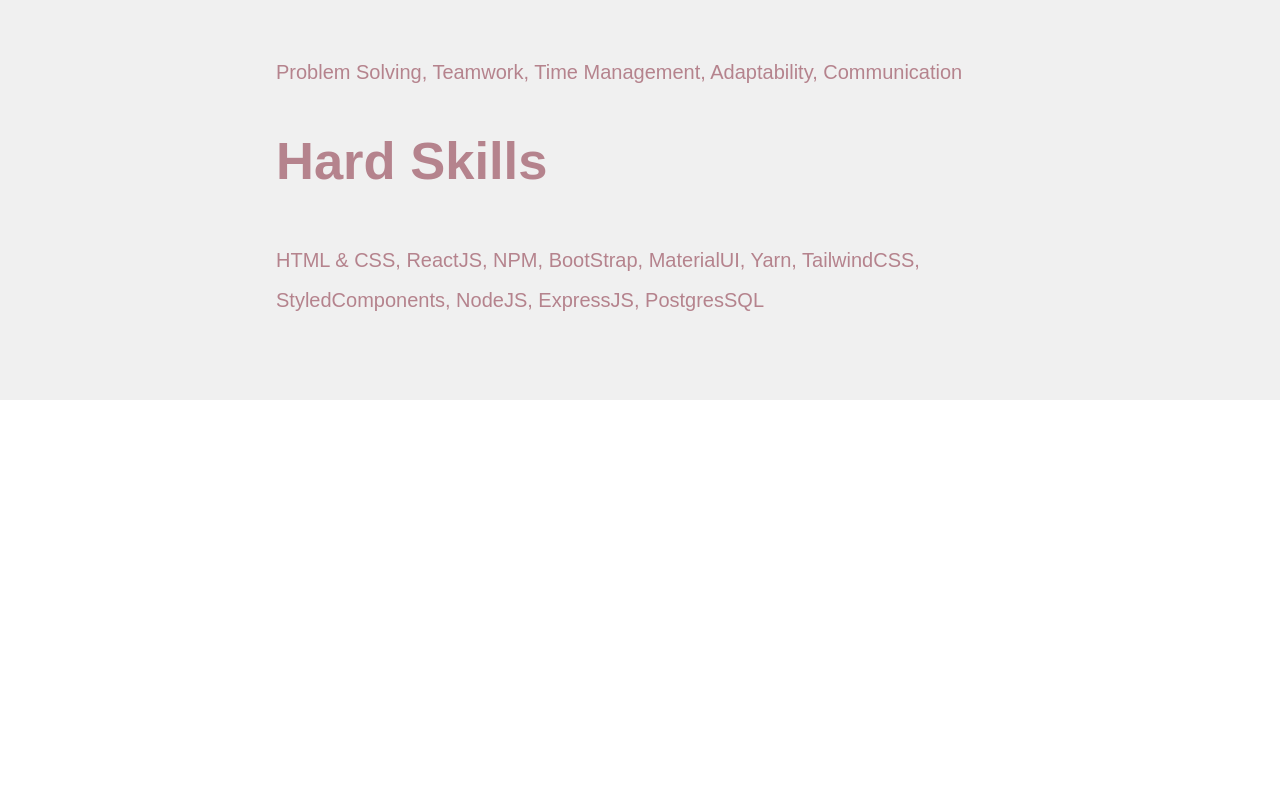
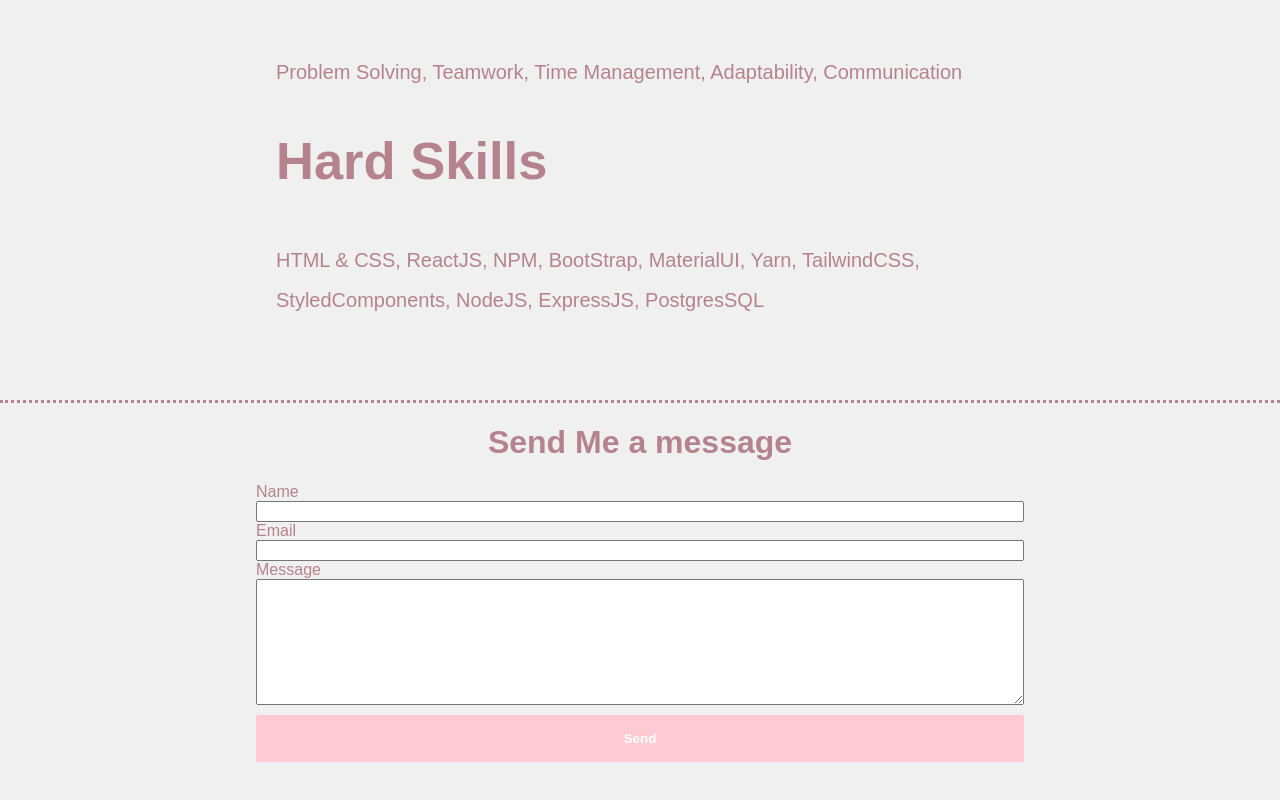
Before and after one commit to MarinaAlmeida20/personal-portfolio, a React (Create React App) app: page / in a window 1280 px wide. Shown: the part 1110-1910 px from the top of the page. Before the commit the page ends 1510 px from the top, so only its background shows below. Built offline with nearby package versions, Linux system fonts and the light colour scheme.

Commit message:
email form

```diff
--- a/package.json
+++ b/package.json
@@ -3,11 +3,13 @@
   "version": "0.1.0",
   "private": true,
   "dependencies": {
+    "@emailjs/browser": "^3.6.2",
     "@material-ui/core": "^4.12.4",
     "@material-ui/icons": "^4.11.3",
     "@testing-library/jest-dom": "^5.16.4",
     "@testing-library/react": "^13.3.0",
     "@testing-library/user-event": "^13.5.0",
+    "dotenv": "^16.0.1",
     "react": "^18.2.0",
     "react-dom": "^18.2.0",
     "react-router-dom": "^6.3.0",
--- a/src/pages/ContactMe.jsx
+++ b/src/pages/ContactMe.jsx
@@ -1,18 +1,29 @@
-import React, { useRef } from 'react';
-import emailjs from '@emailjs/browser';
+import React, { useRef } from "react";
+import emailjs from "@emailjs/browser";
+import "../styles/ContactMe.css";
 
-export const ContactUs = () => {
+export const ContactMe = () => {
   const form = useRef();
 
   const sendEmail = (e) => {
     e.preventDefault();
 
-    emailjs.sendForm('YOUR_SERVICE_ID', 'YOUR_TEMPLATE_ID', form.current, 'YOUR_PUBLIC_KEY')
-      .then((result) => {
+    emailjs
+      .sendForm(
+        "service_a230hdv",
+        "template_i230tvs",
+        form.current,
+        "k2ig4fUpy9zslaFZb"
+      )
+      .then(
+        (result) => {
           console.log(result.text);
-      }, (error) => {
+          console.log("message sent");
+        },
+        (error) => {
           console.log(error.text);
-      });
+        }
+      );
   };
 
   return (
@@ -22,7 +33,7 @@
       <label>Email</label>
       <input type="email" name="user_email" />
       <label>Message</label>
-      <textarea name="message" />
+      <textarea name="message" rows="8" cols="50" />
       <input type="submit" value="Send" />
     </form>
   );
--- a/src/pages/Home.jsx
+++ b/src/pages/Home.jsx
@@ -4,6 +4,7 @@
 // import PictureAsPdfIcon from '@mui/icons-material/PictureAsPdf';
 // import FilePresentIcon from '@mui/icons-material/FilePresent';
 import GithubIcon from "@material-ui/icons/GitHub";
+import { ContactMe } from "./ContactMe";
 import "../styles/Home.css";
 
 function Home() {
@@ -13,9 +14,20 @@
         <h2>Hi, My name is Marina</h2>
         <div className="prompt">
           <p>A software developer with a passion for learning and creating.</p>
-          <LinkedInIcon className="linkedInIcon" onClick={event =>  window.location.href='https://www.linkedin.com/in/marinaalmeida20/'} />
+          <LinkedInIcon
+            className="linkedInIcon"
+            onClick={(event) =>
+              (window.location.href =
+                "https://www.linkedin.com/in/marinaalmeida20/")
+            }
+          />
           {/* <EmailIcon className="emailIcon" onClick={event =>  window.location.href='https://www.linkedin.com/in/marinaalmeida20/'} /> */}
-          <GithubIcon className="githubIcon" onClick={event =>  window.location.href='https://github.com/MarinaAlmeida20'} />
+          <GithubIcon
+            className="githubIcon"
+            onClick={(event) =>
+              (window.location.href = "https://github.com/MarinaAlmeida20")
+            }
+          />
         </div>
       </div>
       <div className="skills">
@@ -24,16 +36,22 @@
           <li className="item">
             <h2> Soft Skills</h2>
             <span>
-              Problem Solving, Teamwork, Time Management, Adaptability, Communication
+              Problem Solving, Teamwork, Time Management, Adaptability,
+              Communication
             </span>
           </li>
           <li className="item">
             <h2>Hard Skills</h2>
             <span>
-            HTML & CSS, ReactJS, NPM, BootStrap, MaterialUI, Yarn, TailwindCSS, StyledComponents, NodeJS, ExpressJS, PostgresSQL
+              HTML & CSS, ReactJS, NPM, BootStrap, MaterialUI, Yarn,
+              TailwindCSS, StyledComponents, NodeJS, ExpressJS, PostgresSQL
             </span>
           </li>
         </ol>
+      </div>
+      <div className="form">
+        <h1 className="form-title">Send Me a message</h1>
+        <ContactMe />
       </div>
     </div>
   );
--- /dev/null
+++ b/src/styles/ContactMe.css
@@ -0,0 +1,29 @@
+form {
+  margin: auto;
+  padding-bottom: 10rem;
+  width: 60%;
+  display: flex;
+  flex-direction: column;
+  align-items: stretch;
+}
+
+input[type="submit"] {
+  background-color: #FFCAD4;
+  border: none;
+  border-radius: 2px;
+  color: white;
+  padding: 16px 32px;
+  text-decoration: none;
+  margin: 10px 0px;
+  font-weight: 800;
+  cursor: pointer;
+}
+
+input[type="submit"]:hover {
+    background-color: #FFE5D9;
+    color: #9D8189;
+}
+
+input:focus, textarea:focus {
+    outline: none;
+}
--- a/src/styles/Home.css
+++ b/src/styles/Home.css
@@ -45,6 +45,7 @@
   justify-content: center;
   flex-direction: column;
   align-items: center;
+  border-style: none none dotted none;
 }
 
 .skills h1 {
@@ -62,6 +63,10 @@
 
 li.item:last-child {
   padding-bottom: 50px;
+}
+
+.form-title {
+  text-align: center;
 }
 
 @media only screen and (max-width: 600px) {
```
Also changed, not shown: 2 other files (tests, documents, lock files or other folders).
